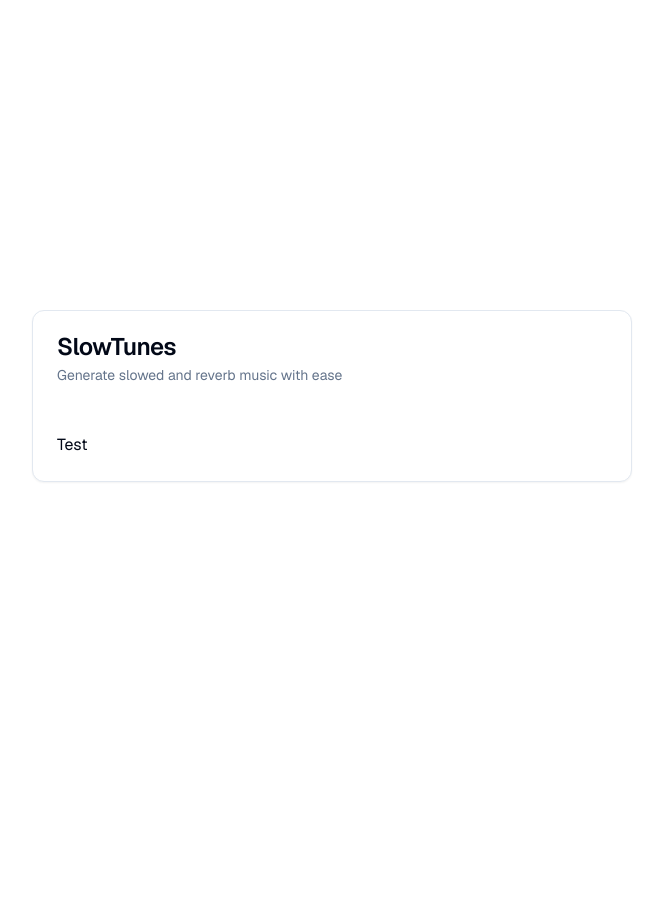
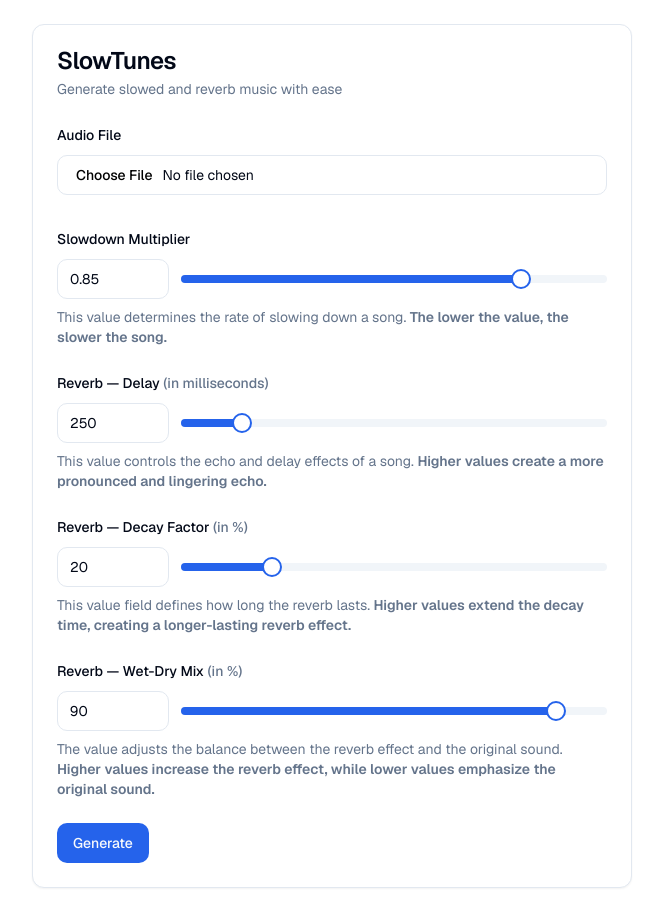
Before and after one commit to petrschmidt/slowtunes, a Next.js app: page / in a window 1280 px wide. Shown: the whole page, without its empty margins (308-971 px from the left). Before the commit the page ends 800 px from the top, so only its background shows below. Built offline with nearby package versions, Linux system fonts and the light colour scheme.

Commit message:
refactor: update home page with `AudioTransformerForm`

```diff
--- a/src/app/page.tsx
+++ b/src/app/page.tsx
@@ -1,3 +1,5 @@
+'use client';
+
 import {
   Card,
   CardContent,
@@ -6,8 +8,14 @@ import {
   CardHeader,
   CardTitle,
 } from '@/components/ui/card';
+import { AudioTransformerForm } from '@/components/audio-transformer-form';
+import { useRef } from 'react';
+import { Button } from '@/components/ui/button';
 
 export default function Home() {
+  const formRef = useRef<HTMLFormElement>(null);
+  const onSubmit = () => formRef.current?.submit();
+
   return (
     <main className='flex min-h-screen items-center'>
       <div className='flex-1 space-y-4 p-8 pt-6'>
@@ -19,8 +27,14 @@ export default function Home() {
                 Generate slowed and reverb music with ease
               </CardDescription>
             </CardHeader>
-            <CardContent></CardContent>
-            <CardFooter>Test</CardFooter>
+            <CardContent>
+              <AudioTransformerForm />
+            </CardContent>
+            <CardFooter>
+              <Button type='submit' onSubmit={onSubmit}>
+                Generate
+              </Button>
+            </CardFooter>
           </Card>
         </div>
       </div>
```
